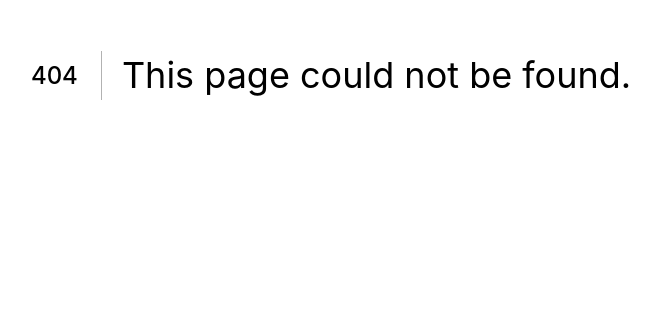
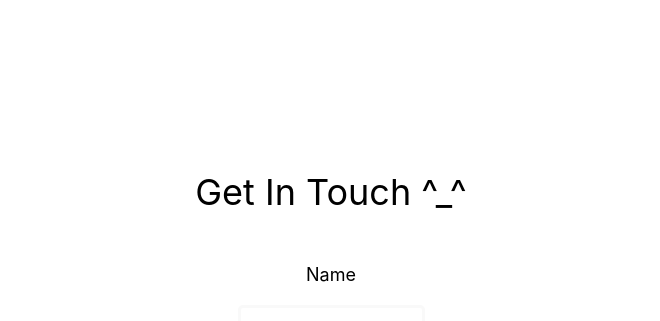
Before and after one commit to slimmsyd/Web3Portfolio, a Next.js app in the folder my-app/: page /Contact in a window 1280 px wide. Before the commit this address had no page. Shown: the part 325-646 px from the top of the page, without its empty margins (309-969 px from the left). Built offline with nearby package versions, Linux system fonts and the light colour scheme.

Commit message:
added contact form

```diff
--- a/my-app/package.json
+++ b/my-app/package.json
@@ -9,6 +9,7 @@
     "lint": "next lint"
   },
   "dependencies": {
+    "axios": "^0.26.1",
     "ethers": "^5.6.1",
     "next": "12.1.0",
     "react": "17.0.2",
--- /dev/null
+++ b/my-app/pages/Contact.tsx
@@ -0,0 +1,107 @@
+import React, {ChangeEvent, ChangeEventHandler, FormEvent, useState} from 'react';
+import axios from 'axios'
+
+type FormState = {
+    email: string,
+    name: string;
+    message: string;
+};
+
+type ServiceMessage = {
+    class: string;
+    text: string;
+};
+
+export default function Contact() {
+
+    const formId = "ucTSWJ9b";
+    const formSparkURL = `https://submit-form.com/${formId}`;
+
+
+    const initialFormState ={
+        email: '',
+        name: '',
+        message: '',
+    };
+    //Typescript Stuff
+    const [formState, setFormState] = useState<FormState>(initialFormState);
+    //submit State
+    const [submitting, setSubmitting] = useState(false);
+    //Set if form submission was successful
+    const [message, setMessage] = useState<ServiceMessage>();
+
+    //submits form
+    const submitForm = async(event: FormEvent) => {
+        event.preventDefault();
+        setSubmitting(true);
+        await postSubmission();
+        setSubmitting(false);
+    }
+
+    const postSubmission = async() => {
+        const payload = {
+           ...formState
+        };
+
+        try {
+            const result = await axios.post(formSparkURL, payload)
+            console.log(result)
+            setMessage( {
+                class: "blueText",
+                text: "Thanks For Reaching Out"
+            })
+        }catch(err) {
+            console.log(err);
+            setMessage({
+                class: "redText",
+                text: "Sorry, The Message Was Not Sent"
+            })
+        }
+    };
+
+    //Update form controls function
+    const updateFormControl = (event: ChangeEvent  <HTMLInputElement |HTMLTextAreaElement>) => {
+        const {id, value} = event.target;
+        const formKey = id as keyof FormState;
+        //shallow copy of original state
+        const updatedFormState = {...formState};
+        //[formKey] == Id {value} == what user Types
+        updatedFormState[formKey] = value;
+        setFormState(updatedFormState);
+
+
+    };
+
+
+    return (
+        <section className = "contactSection">
+            <div className = "whatIDo">
+                    <h2> Get In Touch ^_^ </h2>
+                    </div>
+                    {/* You'll Want To Dipslay The Subit Message */}
+                    {message && (    <div className = {`${message.class} `}> {message.text}</div>)}
+
+
+                    <div className = "contactDiv">
+                        <form onSubmit =  {submitForm} className = "formDiv">
+                        <label htmlFor='name'>Name</label>
+                            <input value = {formState.name} className='email' type = "string" id = "name"   onChange={updateFormControl} required></input>
+                        {/* <label htmlFor='email'>Email</label>
+                            <input value ={formState.email} onChange={updateFormControl} className='email' type = "email" id = "email" size = "60"  required></input>
+                            <label htmlFor='message'>Message</label>
+
+
+                            <textarea value = {formState.message} onChange={updateFormControl} id = "message" rows="30" cols = "60"></textarea>
+                            <button disabled = {submitting} className='text' type = "submit" id = "text" > {submitting ? "Submitting" : 'Submit'} </button> */}
+                        </form>
+
+                        </div>
+
+            </section>
+
+
+    )
+
+
+
+}
--- a/my-app/pages/index.js
+++ b/my-app/pages/index.js
@@ -5,6 +5,7 @@ import Navbar from '../components/Navbar';
 import Main from '../components/Main';
 import Project from '../components/Project';
 import Mint from './Mint';
+import Contact from './Contact.tsx';
 export default function Home() {
   return (
     <div className={styles.container}>
@@ -118,7 +119,7 @@ export default function Home() {
 
               <Project />
               <Mint />
-
+              <Contact />
 
 
 
```
Also changed, not shown: 1 other file (tests, documents, lock files or other folders).
